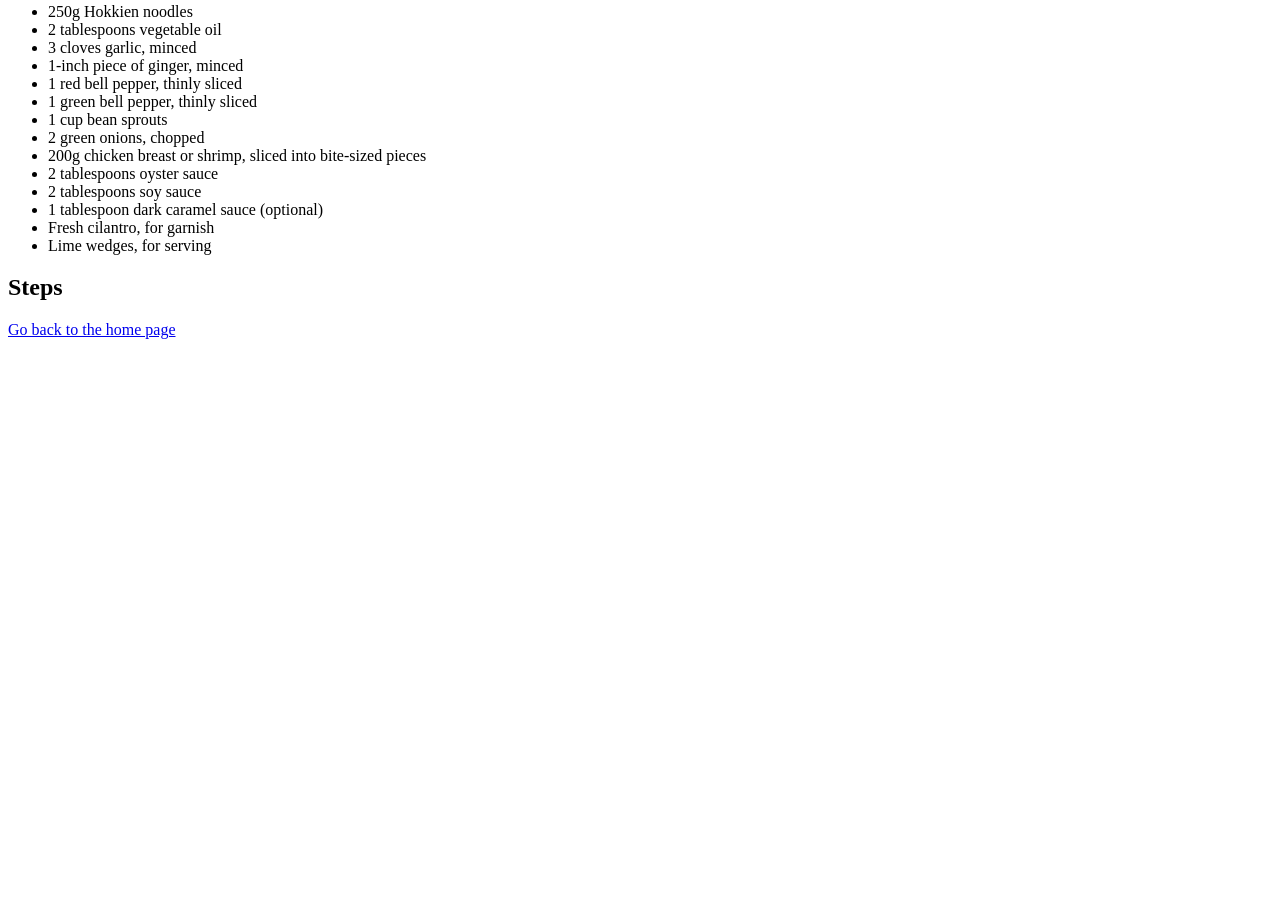
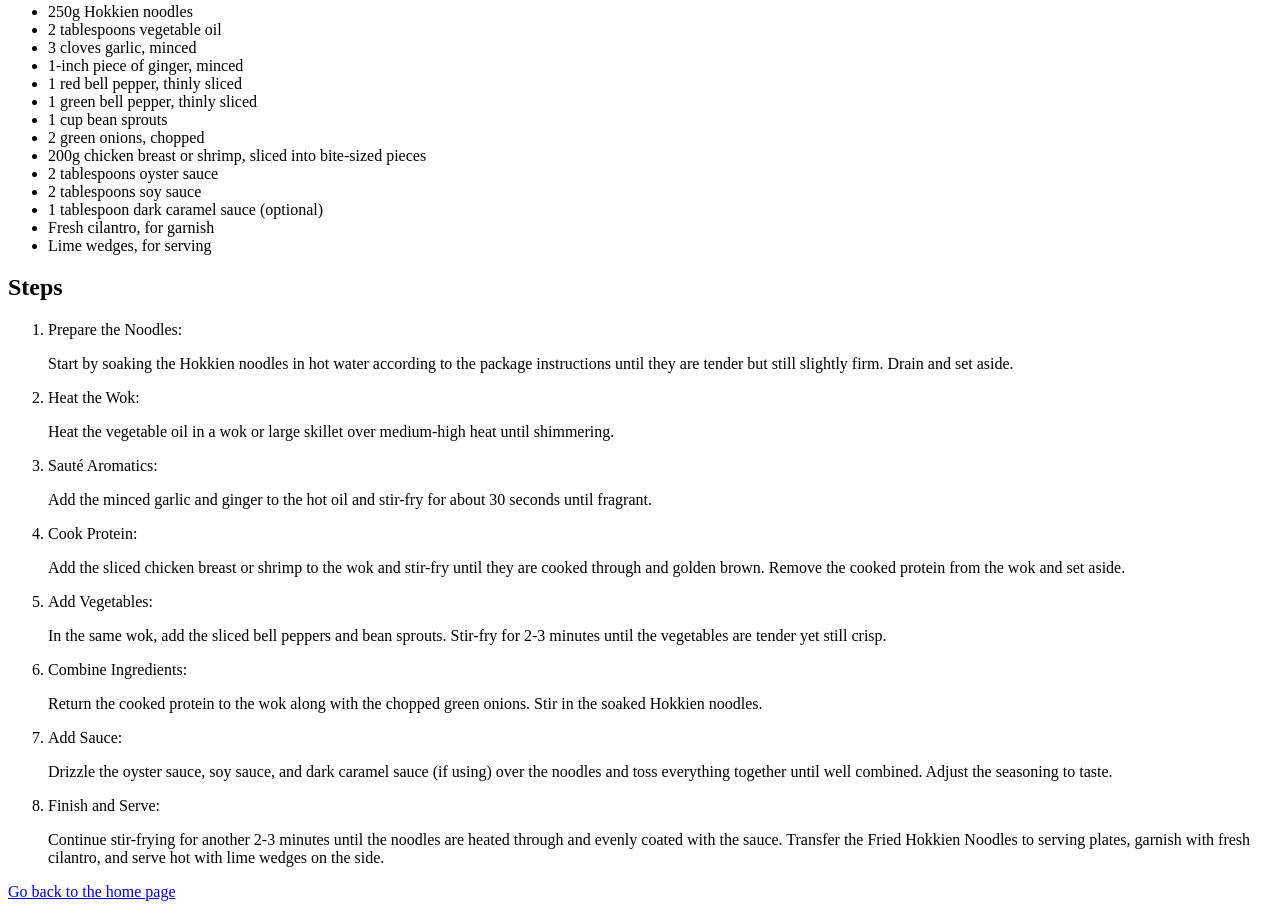
Before and after one commit to OGMui/odin-recipes, a plain HTML site: page recipes/fried-hokkien-noodles.html in a window 1280 px wide. Shown: the part 805-1714 px from the top of the page. Before the commit the page ends 1152 px from the top, so only its background shows below. Drawn offline with Linux system fonts and the light colour scheme.

Commit message:
Add hokkien-noodles steps content

```diff
--- a/recipes/fried-hokkien-noodles.html
+++ b/recipes/fried-hokkien-noodles.html
@@ -44,6 +44,39 @@
     <h2>Steps</h2>
 
     <!-- ordered list listing the steps needed for making the dish -->
+    <ol>
+        <li>Prepare the Noodles:<p>Start by soaking the Hokkien noodles in hot water according to the package instructions until they are tender but still slightly firm. Drain and set aside.</p>
+
+        </li>
+
+        <li>Heat the Wok:<p>Heat the vegetable oil in a wok or large skillet over medium-high heat until shimmering.</p>
+
+        </li>
+
+        <li>Sauté Aromatics:<p>Add the minced garlic and ginger to the hot oil and stir-fry for about 30 seconds until fragrant.</p>
+
+        </li>
+
+        <li>Cook Protein:<p>Add the sliced chicken breast or shrimp to the wok and stir-fry until they are cooked through and golden brown. Remove the cooked protein from the wok and set aside.</p>
+
+        </li>
+
+        <li>Add Vegetables:<p>In the same wok, add the sliced bell peppers and bean sprouts. Stir-fry for 2-3 minutes until the vegetables are tender yet still crisp.</p>
+
+        </li>
+
+        <li>Combine Ingredients:<p>Return the cooked protein to the wok along with the chopped green onions. Stir in the soaked Hokkien noodles.</p>
+
+        </li>
+
+        <li>Add Sauce:<p>Drizzle the oyster sauce, soy sauce, and dark caramel sauce (if using) over the noodles and toss everything together until well combined. Adjust the seasoning to taste.</p>
+
+        </li>
+
+        <li>Finish and Serve:<p>Continue stir-frying for another 2-3 minutes until the noodles are heated through and evenly coated with the sauce. Transfer the Fried Hokkien Noodles to serving plates, garnish with fresh cilantro, and serve hot with lime wedges on the side.</p>
+
+        </li>
+    </ol>
 
     <a href="../index.html">Go back to the home page</a>
 </body>
```
